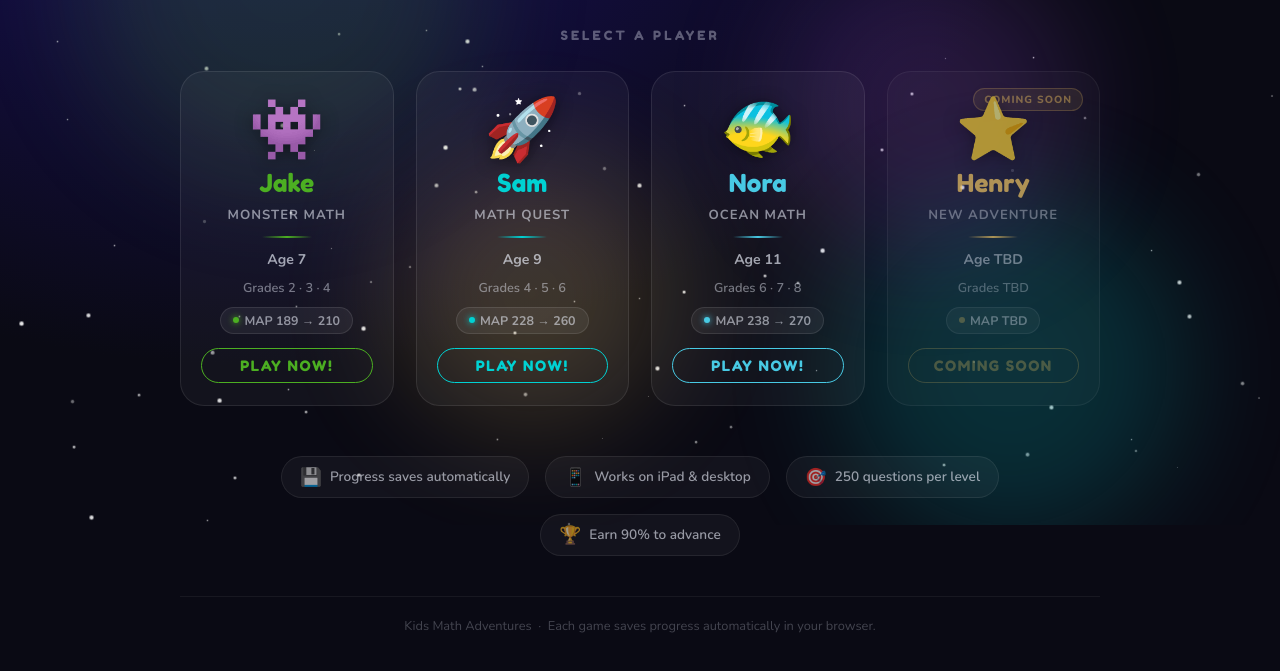
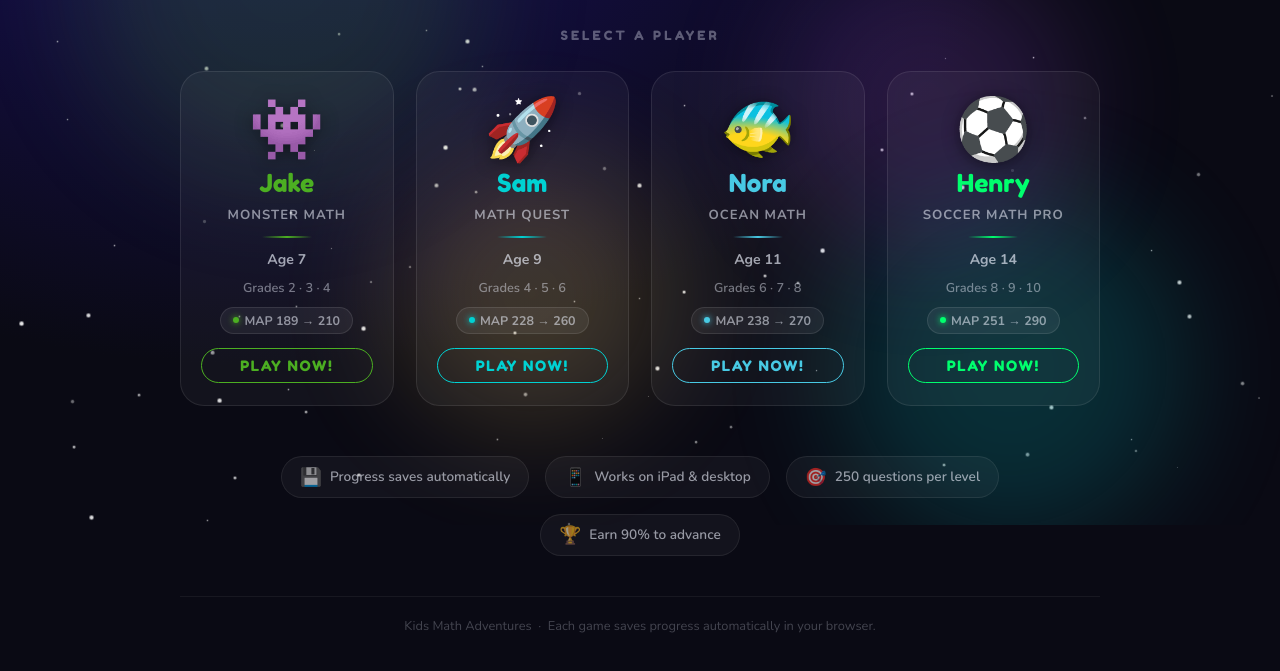
Before and after one commit to 123asd098lkj/Math, a plain HTML site: page index.html in a window 1280 px wide. Shown: the part 275-946 px from the top of the page. Drawn offline with nearby package versions, Linux system fonts and the light colour scheme.

Commit message:
Update card-henry styles and content

```diff
--- a/index.html
+++ b/index.html
@@ -179,17 +179,16 @@ body {
 .card-nora::before { background: radial-gradient(ellipse at 50% 0%, rgba(72,202,228,0.1) 0%, transparent 70%); }
 
 .card-henry {
-  --accent: #ffd166;
-  --accent2: #ff9a3c;
-  --glow: rgba(255, 209, 102, 0.25);
-  opacity: 0.65; cursor: default;
+  --accent: #00ff6e;
+  --accent2: #ffd166;
+  --glow: rgba(0, 255, 110, 0.35);
 }
 .card-henry:hover {
-  transform: none;
-  border-color: rgba(255, 209, 102, 0.3);
-  box-shadow: 0 8px 24px var(--glow);
-  background: rgba(255, 209, 102, 0.04);
+  border-color: var(--accent);
+  box-shadow: 0 12px 40px var(--glow), 0 0 0 1px rgba(0,255,110,0.2);
+  background: rgba(0, 255, 110, 0.06);
 }
+.card-henry::before { background: radial-gradient(ellipse at 50% 0%, rgba(0,255,110,0.1) 0%, transparent 70%); }
 
 /* Card contents */
 .card-avatar {
@@ -199,7 +198,6 @@ body {
   transition: transform 0.22s ease;
 }
 .player-card:hover .card-avatar { transform: scale(1.12) rotate(5deg); }
-.card-henry:hover .card-avatar  { transform: none; }
 
 .card-name {
   font-family: 'Fredoka One', cursive;
@@ -259,10 +257,6 @@ body {
   color: #0a0a14;
   box-shadow: 0 4px 16px var(--glow);
 }
-.card-henry .card-cta {
-  border-color: rgba(255,209,102,0.3); color: rgba(255,209,102,0.4); cursor: default;
-}
-.card-henry:hover .card-cta { background: transparent; color: rgba(255,209,102,0.4); box-shadow: none; }
 
 /* Coming soon pill */
 .coming-soon-pill {
@@ -379,21 +373,20 @@ body {
       <div class="card-cta">Play Now!</div>
     </a>
 
-    <!-- HENRY — Coming Soon -->
-    <div class="player-card card-henry">
-      <span class="coming-soon-pill">Coming Soon</span>
-      <span class="card-avatar">⭐</span>
+    <!-- HENRY -->
+    <a class="player-card card-henry" href="soccer_math_pro.html">
+      <span class="card-avatar">⚽</span>
       <div class="card-name">Henry</div>
-      <div class="card-game-name">New Adventure</div>
+      <div class="card-game-name">Soccer Math Pro</div>
       <div class="card-divider"></div>
-      <div class="card-age">Age TBD</div>
-      <div class="card-grades">Grades TBD</div>
+      <div class="card-age">Age 14</div>
+      <div class="card-grades">Grades 8 · 9 · 10</div>
       <div class="card-map-badge">
-        <span class="map-dot" style="background:rgba(255,209,102,0.4);box-shadow:none"></span>
-        MAP TBD
+        <span class="map-dot"></span>
+        MAP 251 → 290
       </div>
-      <div class="card-cta">Coming Soon</div>
-    </div>
+      <div class="card-cta">Play Now!</div>
+    </a>
 
   </div>
 
```
